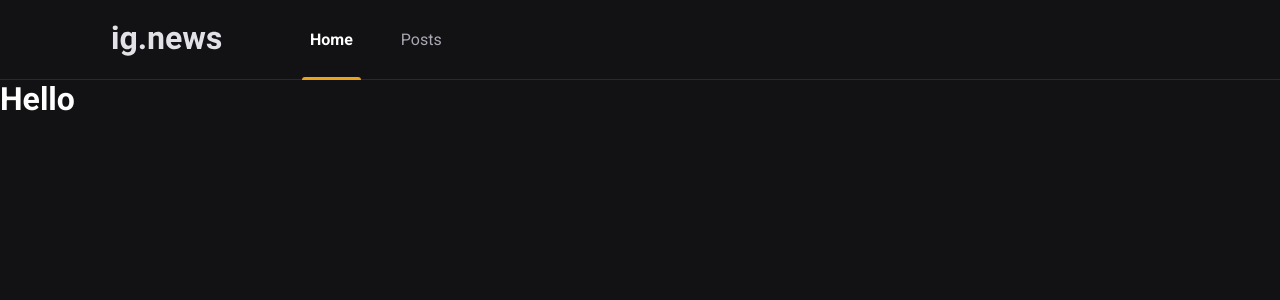
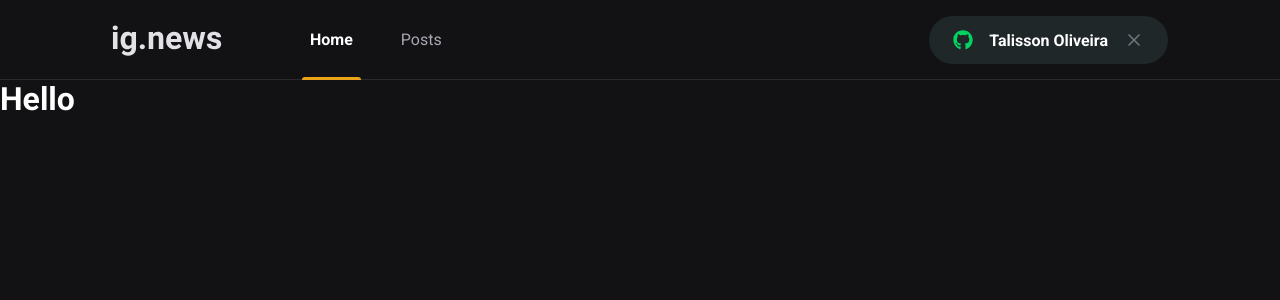
Before and after one commit to TalissonOliveira/ignews, a Next.js app: page / in a window 1280 px wide. Shown: the top 300 px of the page. Built offline with nearby package versions, Linux system fonts and the light colour scheme.

Commit message:
feat: create the signInButton component

```diff
--- a/package.json
+++ b/package.json
@@ -11,6 +11,7 @@
     "next": "12.0.7",
     "react": "17.0.2",
     "react-dom": "17.0.2",
+    "react-icons": "^4.3.1",
     "sass": "^1.45.1"
   },
   "devDependencies": {
--- a/src/components/Header/index.tsx
+++ b/src/components/Header/index.tsx
@@ -1,3 +1,5 @@
+import { SignInButton } from '../SignInButton'
+
 import styles from './styles.module.scss'
 
 export function Header() {
@@ -10,6 +12,8 @@
           <a href="#" className={styles.active}>Home</a>
           <a href="#">Posts</a>
         </nav>
+
+        <SignInButton />
       </div>
     </header>
   )
--- a/src/components/Header/styles.module.scss
+++ b/src/components/Header/styles.module.scss
@@ -24,7 +24,7 @@
       line-height: 5rem;
       position: relative;
 
-      transform: color .2s;
+      transition: color .2s;
 
       & + a {
         margin-left: 2rem;
@@ -51,4 +51,8 @@
       }
     }
   }
+
+  button {
+    margin-left: auto;
+  }
 }
--- /dev/null
+++ b/src/components/SignInButton/index.tsx
@@ -0,0 +1,27 @@
+import { FaGithub } from 'react-icons/fa'
+import { FiX } from 'react-icons/fi'
+
+import styles from './styles.module.scss'
+
+export function SignInButton() {
+  const isUserLoggedIn = true
+
+  return isUserLoggedIn ? (
+    <button
+      type="button"
+      className={styles.signInButton}
+    >
+      <FaGithub color='#04d361' />
+      Talisson Oliveira
+      <FiX color='#737380' className={styles.closeIcon} />
+    </button>
+  ) : (
+    <button
+      type="button"
+      className={styles.signInButton}
+    >
+      <FaGithub color='#eba417' />
+      Sign in with Github
+    </button>
+  )
+}
--- /dev/null
+++ b/src/components/SignInButton/styles.module.scss
@@ -0,0 +1,34 @@
+.signInButton {
+  background: var(--gray-850);
+  color: var(--white);
+
+  display: flex;
+  align-items: center;
+  justify-content: center;
+
+  height: 3rem;
+  padding: 0 1.5rem;
+
+  border-radius: 3rem;
+  border: 0;
+  font-weight: bold;
+
+  transition: filter .2s;
+
+  svg {
+    width: 20px;
+    height: 20px;
+  }
+
+  svg:first-child {
+    margin-right: 1rem;
+  }
+
+  svg.closeIcon {
+    margin-left: 1rem;
+  }
+
+  &:hover {
+    filter: brightness(.8);
+  }
+}
--- a/src/styles/global.scss
+++ b/src/styles/global.scss
@@ -10,6 +10,7 @@
   --gray-100: #e1e1e6;
   --gray-300: #a8a8b3;
   --gray-800: #29292e;
+  --gray-850: #1f2729;
   --gray-900: #121214;
 
   --yellow-500: #eba417;
```
Also changed, not shown: 1 other file (tests, documents, lock files or other folders).
